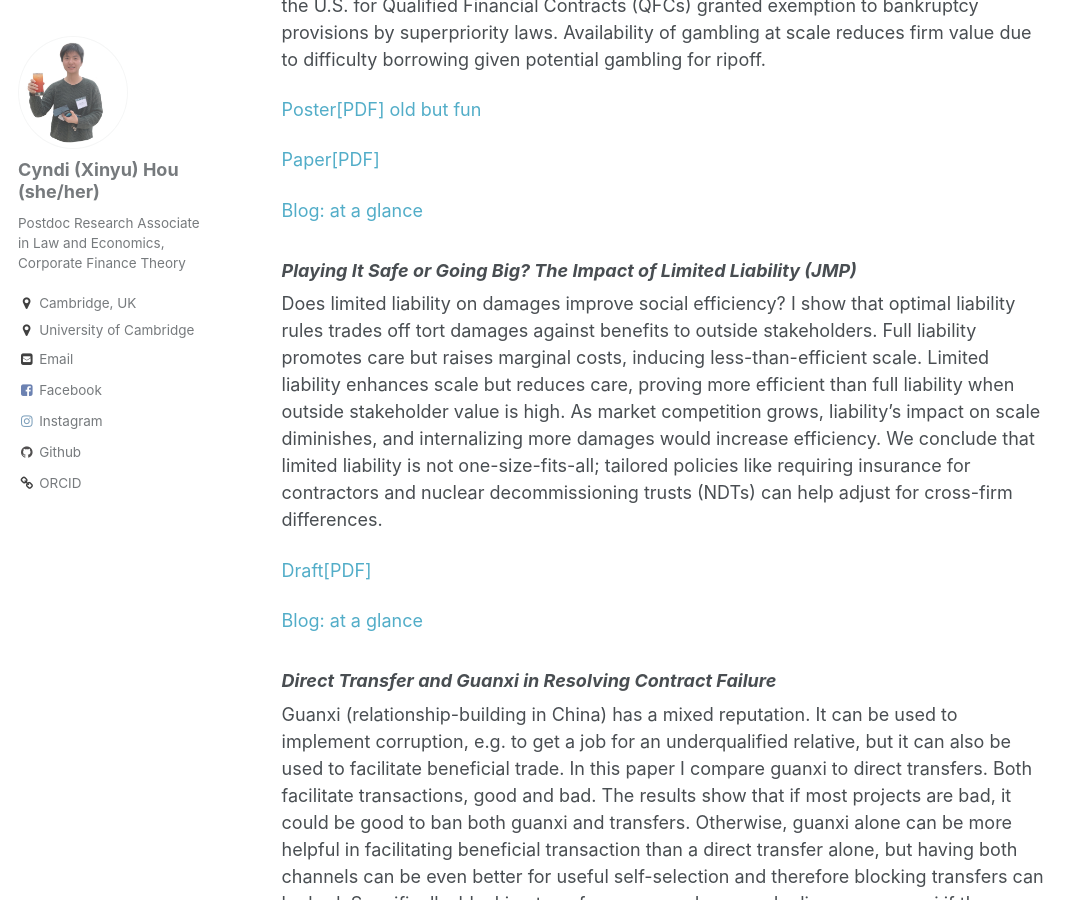
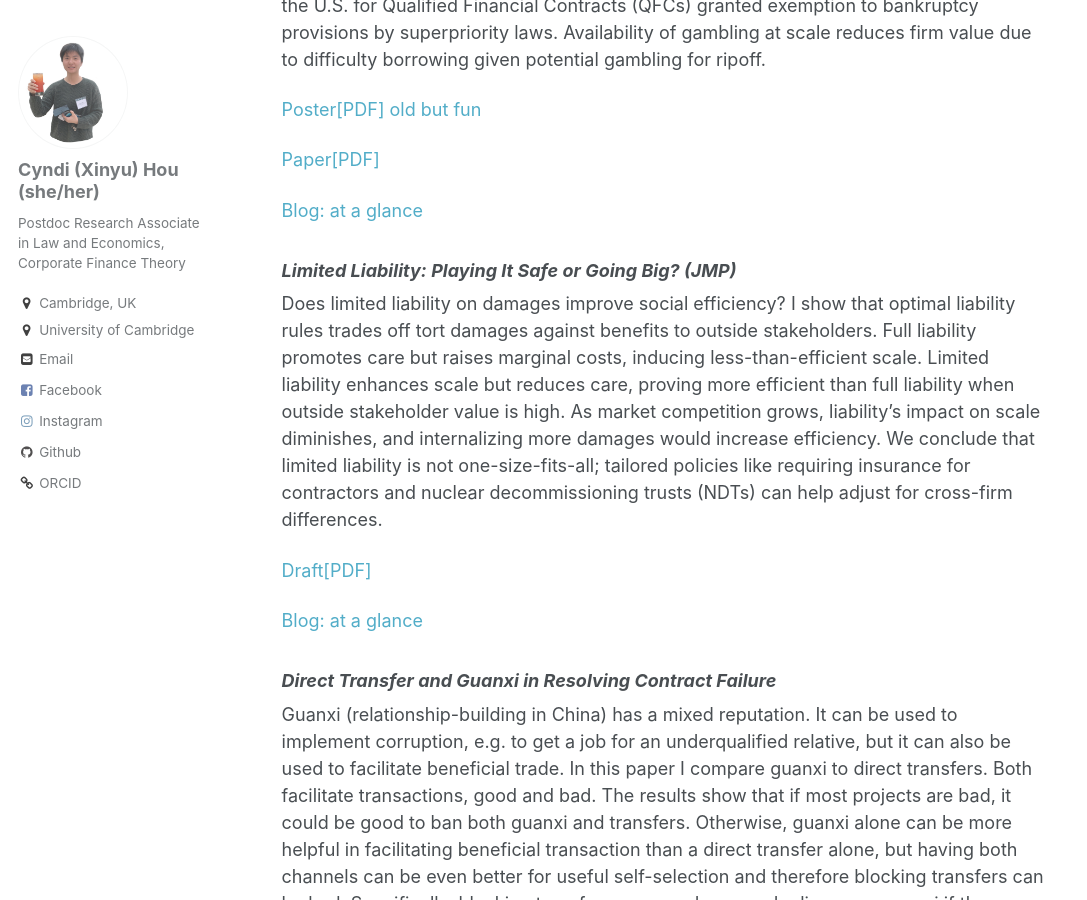
Before and after one commit to xinyuhou94/xinyuhou94.github.io, a Jekyll site: the page built from _pages/about.md, in a window 1280 px wide and 900 px high, scrolled down 1371 px. Shown: the whole window, without its empty margins (0-1087 px from the left). Built offline with Jekyll 4.4.1, drawn with Linux system fonts in a browser that asks for light colours.

Commit message:
Update about.md

```diff
--- a/_pages/about.md
+++ b/_pages/about.md
@@ -36,7 +36,7 @@ Asset substitution is gambling by firms switching to less efficient and more vol
 
 
 
-###  _Playing It Safe or Going Big? The Impact of Limited Liability (JMP)_
+###  _Limited Liability: Playing It Safe or Going Big? (JMP)_
 
 Does limited liability on damages improve social efficiency? I show that optimal liability rules trades off tort damages against benefits to outside stakeholders. Full liability promotes care but raises marginal costs, inducing less-than-efficient scale. Limited liability enhances scale but reduces care, proving more efficient than full liability when outside stakeholder value is high. As market competition grows, liability’s impact on scale diminishes, and internalizing more damages would increase efficiency. We conclude that limited liability is not one-size-fits-all; tailored policies like requiring insurance for contractors and nuclear decommissioning trusts (NDTs) can help adjust for cross-firm differences.
 
```
